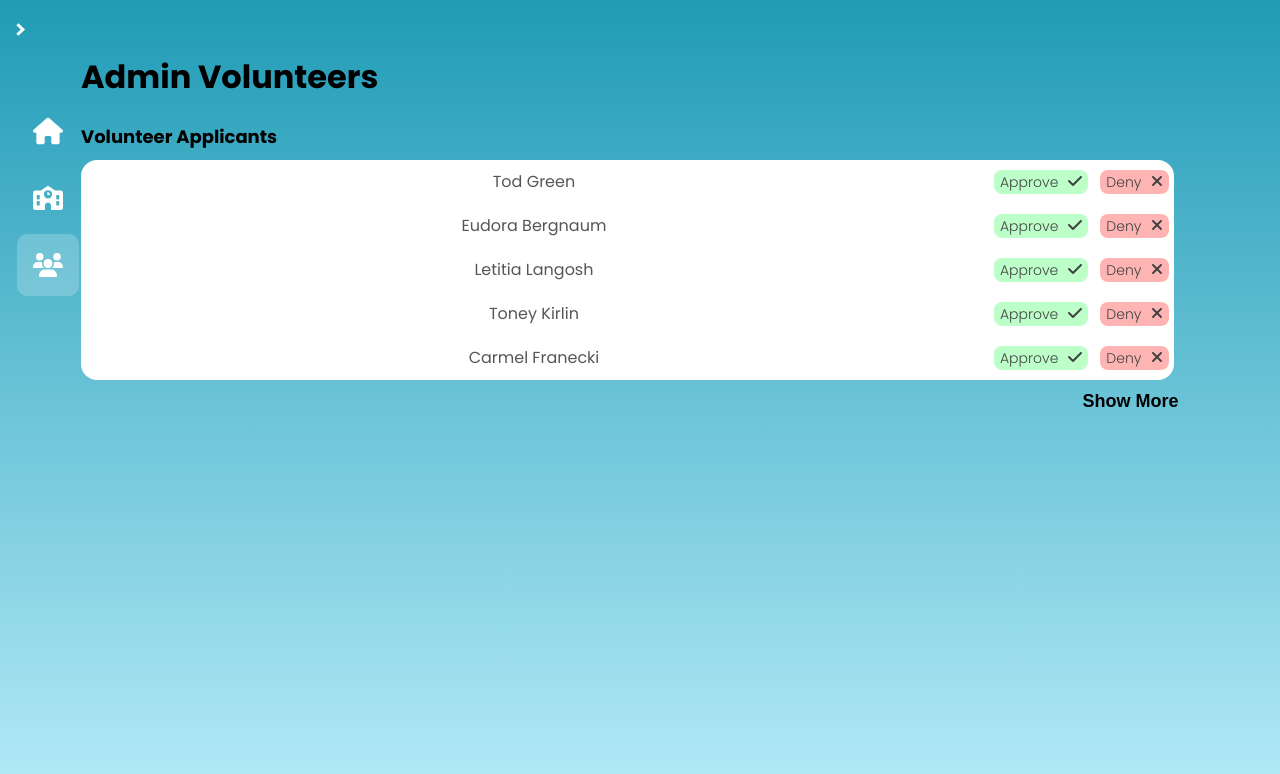
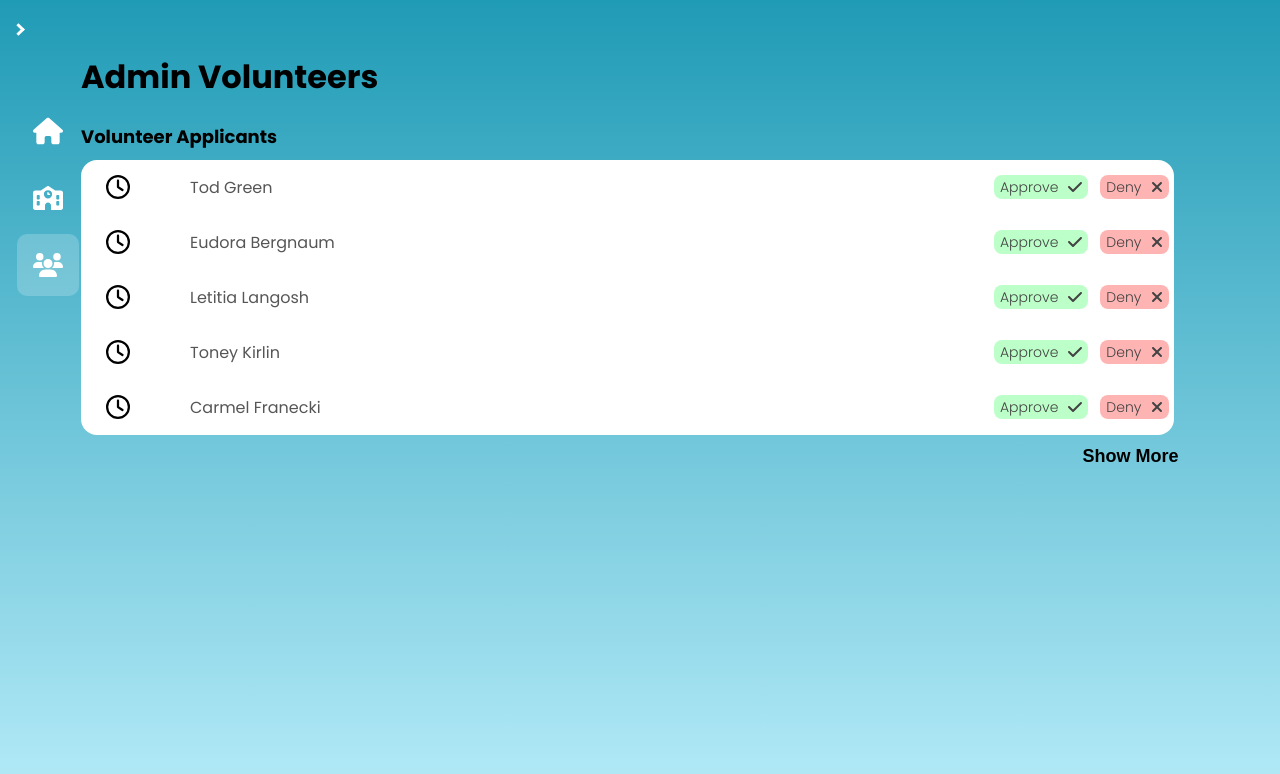
Before and after one commit to 4278-Project-Team-18/BIO-Frontend, a React (Vite) app: page /admin/volunteers in a window 1280 px wide. Shown: the top 774 px of the page. Built offline with nearby package versions, Linux system fonts and the light colour scheme.

Commit message:
Updated approval line item style

```diff
--- a/src/components/VolunteerApprovalLineItem/VolunteerApprovalLineItem.module.css
+++ b/src/components/VolunteerApprovalLineItem/VolunteerApprovalLineItem.module.css
@@ -14,10 +14,17 @@
     padding: 5px;
   }
 
+  .line-item-name-icon {
+    font-size: 24px;
+    padding-left: 10px;
+    padding-right: 30px;
+  }
+
   .line-item-name {
     font-weight: 400;
     font-size: 16px;
     color: #565656;
+    justify-content: left;
   }
 
   .line-item-container-right {
@@ -53,7 +60,7 @@
     font-weight: 300;
   }
 
-  .line-item-icon {
+  .line-item-button-icon {
     font-size: 16px;
     padding-left: 10px;
     padding-bottom: 2px;
@@ -77,10 +84,17 @@
     padding: 5px;
   }
 
+  .line-item-name-icon {
+    font-size: 24px;
+    padding-left: 10px;
+    padding-right: 30px;
+  }
+
   .line-item-name {
     font-weight: 400;
     font-size: 14px;
     color: #565656;
+    justify-content: left;
   }
 
   .line-item-container-right {
@@ -116,7 +130,7 @@
     font-weight: 300;
   }
 
-  .line-item-icon {
+  .line-item-button-icon {
     font-size: 16px;
     padding-left: 10px;
     padding-bottom: 2px;
--- a/src/components/VolunteerApprovalLineItem/VolunteerApprovalLineItem.tsx
+++ b/src/components/VolunteerApprovalLineItem/VolunteerApprovalLineItem.tsx
@@ -1,24 +1,38 @@
 import styles from "./VolunteerApprovalLineItem.module.css";
 import { faCheck, faClose } from "@fortawesome/free-solid-svg-icons";
 import { FontAwesomeIcon } from "@fortawesome/react-fontawesome";
+import { faClock } from "@fortawesome/free-regular-svg-icons";
 import type { VolunteerApprovalLineItemProps } from "./VolunteerApprovalLineItem.definitions";
 
 const VolunteerApprovalLineItem = ({
   volunteer,
 }: VolunteerApprovalLineItemProps) => (
   <div className={styles["line-item-container"]}>
-    <div className={styles["line-item-container-left"]} />
-    <div className={styles["line-item-name"]}>
-      {`${volunteer.firstName} ${volunteer.lastName}`}
+    <div className={styles["line-item-container-left"]}>
+      <div className={styles["line-item-name-icon"]}>
+        <FontAwesomeIcon
+          icon={faClock}
+          className={styles["line-item-name-icon"]}
+        />
+      </div>
+      <div className={styles["line-item-name"]}>
+        {`${volunteer.firstName} ${volunteer.lastName}`}
+      </div>
     </div>
     <div className={styles["line-item-container-right"]}>
       <button className={styles["line-item-approve-button"]}>
         <div className={styles["line-item-button-title"]}>Approve</div>
-        <FontAwesomeIcon icon={faCheck} className={styles["line-item-icon"]} />
+        <FontAwesomeIcon
+          icon={faCheck}
+          className={styles["line-item-button-icon"]}
+        />
       </button>
       <button className={styles["line-item-deny-button"]}>
         <div className={styles["line-item-button-title"]}>Deny</div>
-        <FontAwesomeIcon icon={faClose} className={styles["line-item-icon"]} />
+        <FontAwesomeIcon
+          icon={faClose}
+          className={styles["line-item-button-icon"]}
+        />
       </button>
     </div>
   </div>
```
